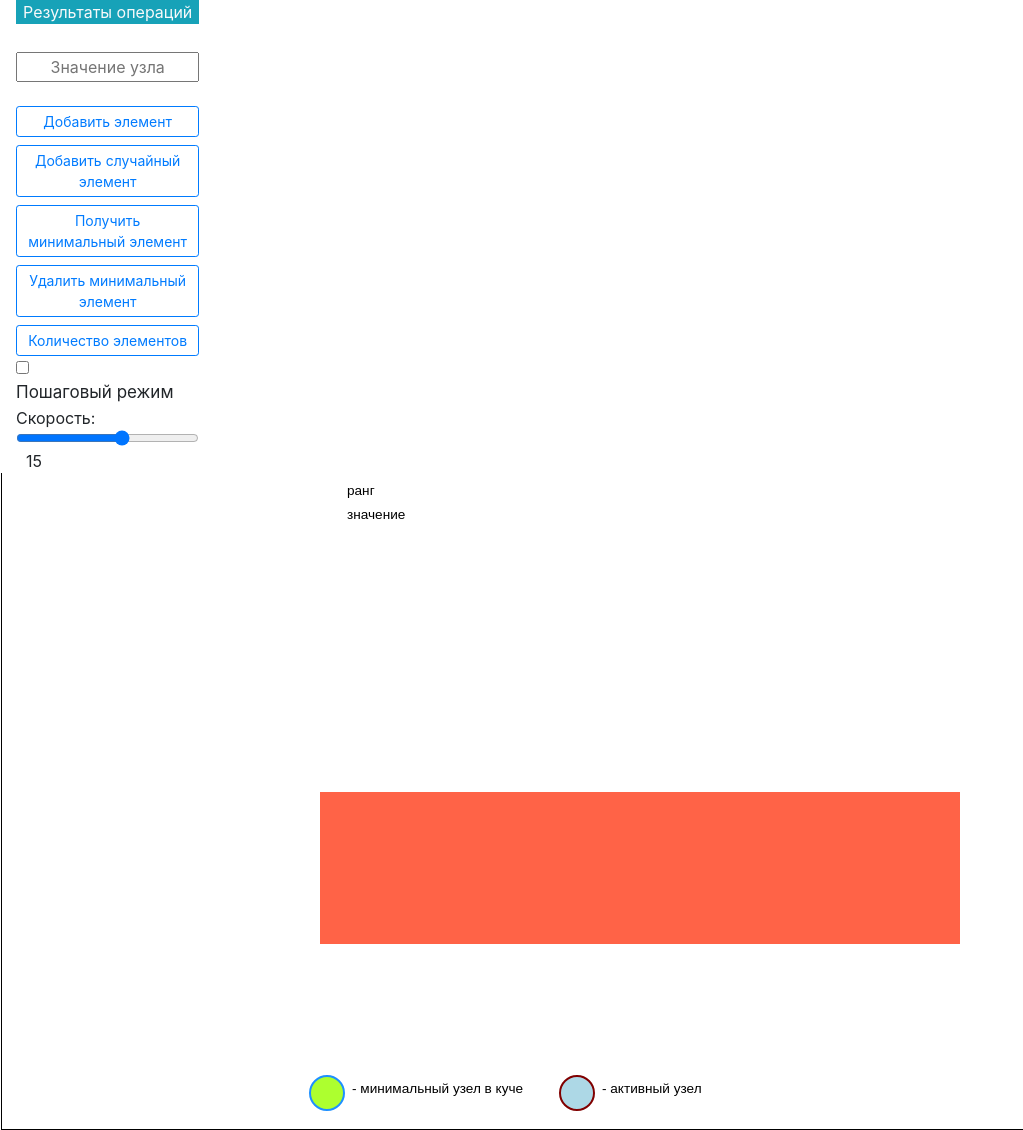
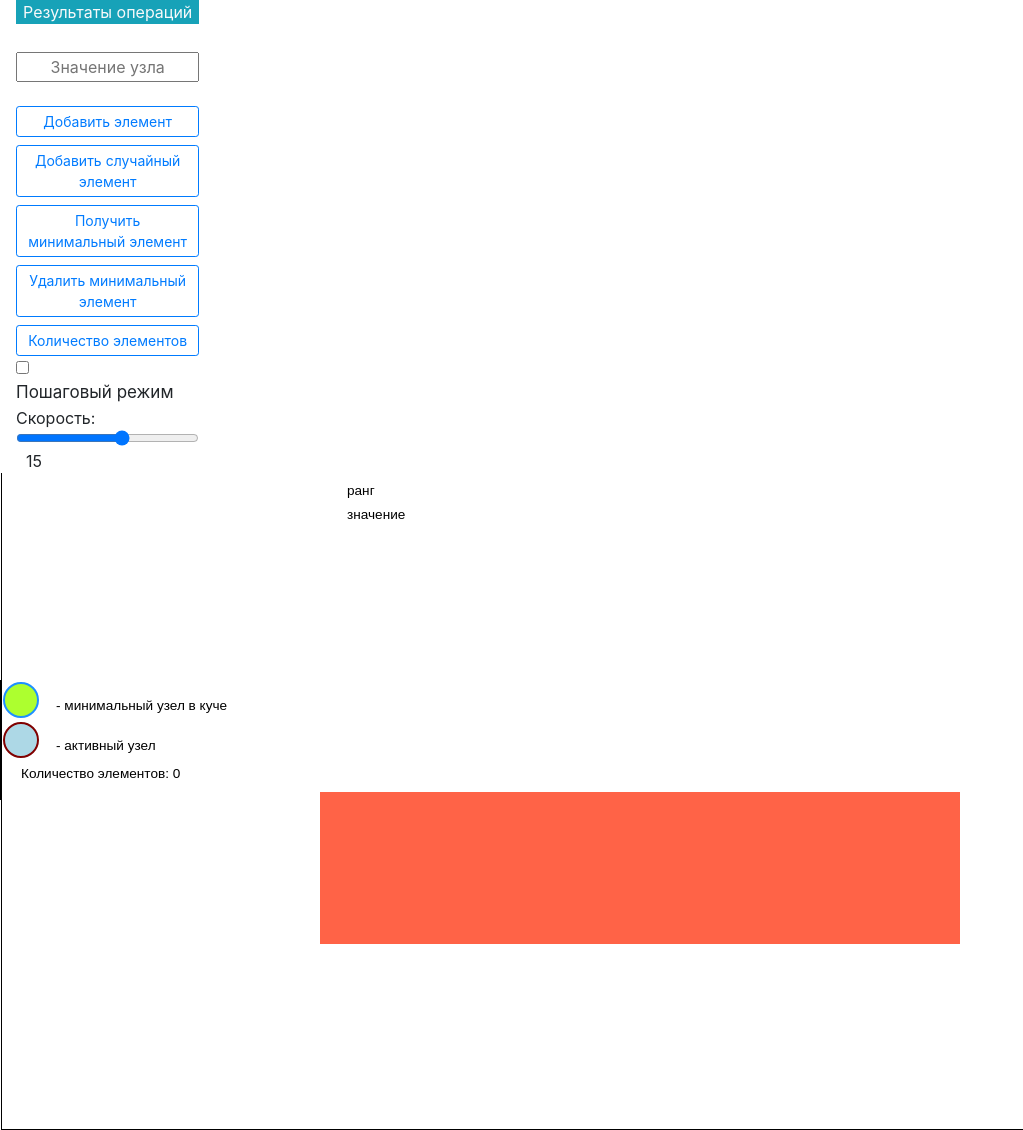
Before and after one commit to iamdanmaks/ThickHeap-Advance-18-19, a plain HTML site: page visualisation/base.html in a window 1280 px wide. Shown: the whole page, without its empty margins (0-1023 px from the left). Drawn offline with nearby package versions, Linux system fonts and the light colour scheme; files whose address does not match are found by name.

Commit message:
Update base.html

```diff
--- a/visualisation/base.html
+++ b/visualisation/base.html
@@ -102,14 +102,6 @@
 						<path d="M0,-5L10,0L0,5"></path>
 					</marker>
 				</defs>
-				<g transform="translate(310, 620)" style="opacity: 1;">
-					<circle class="node minNode" r="17"></circle>
-				</g>
-				<g transform="translate(560, 620)" style="opacity: 1;">
-					<circle class="node activeNode" r="17"></circle>
-				</g>
-				<text x=335 y=620 font-family="sans-serif" style="font-size:85%" >- минимальный узел в куче </text>
-				<text x=585 y=620 font-family="sans-serif" style="font-size:85%" >- активный узел </text>
 				<text x=330 y=22 font-family="sans-serif" style="font-size:85%" >ранг </text>
 				<text x=330 y=46 font-family="sans-serif" style="font-size:85%" >значение </text>
 
@@ -117,6 +109,18 @@
 
 
 		</div>
+
+		<svg width = "250" height = "120" style="position: absolute; bottom: 0; left: 0;">
+			<g transform="translate(20, 20)" style="opacity: 1;">
+				<circle class="node minNode" r="17"></circle>
+			</g>
+			<g transform="translate(20, 60)" style="opacity: 1;">
+				<circle class="node activeNode" r="17"></circle>
+			</g>
+			<text x=55 y=30 font-family="sans-serif" style="font-size:85%" >- минимальный узел в куче </text>
+			<text x=55 y=70 font-family="sans-serif" style="font-size:85%" >- активный узел </text>
+			<text id="sizeCounter" x=20 y=98 font-family="sans-serif" style="font-size:85%">Количество элементов: 0</text>
+		</svg>
 
 		<div class="w-50 text-center" style="overflow-y: scroll; height: 19vh; position: fixed; bottom: -18vh; margin: 0 0 0 25vw; background: tomato;
 			transition: 410ms; padding: 0 0 1% 0;"
```
